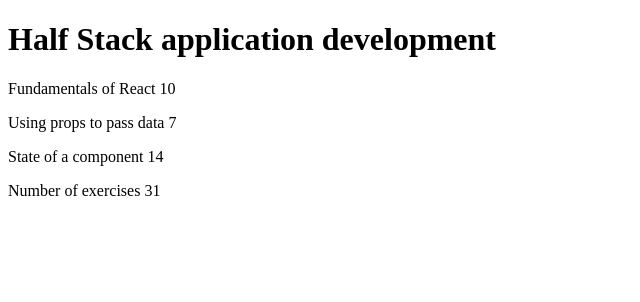
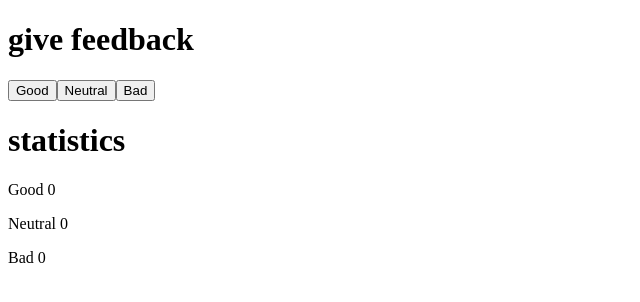
Before and after one commit to jogabeca-cpu/Exercises-Part-1-Full-Stack-open-Course, a React (Vite) app: page / in a window 1280 px wide. Shown: the top 302 px of the page, without its empty margins (0-640 px from the left). Built offline with nearby package versions, Linux system fonts and the light colour scheme.

Commit message:
exercise 1.6 Unicafe

```diff
--- a/src/App.jsx
+++ b/src/App.jsx
@@ -1,62 +1,26 @@
-import React from 'react'
-
-const Header = (props) => {
-  return <h1>{props.course}</h1>
-}
-
-const Part = (props) => {
-  return (
-    <p>
-      {props.part} {props.exercises}
-    </p>
-  )
-}
-
-const Content = (props) => {
-  return (
-    <div>
-      <Part part={props.parts[0].name} exercises={props.parts[0].exercises} />
-      <Part part={props.parts[1].name} exercises={props.parts[1].exercises} />
-      <Part part={props.parts[2].name} exercises={props.parts[2].exercises} />
-    </div>
-  )
-}
-
-const Total = (props) => {
-  return (
-    <p>
-      Number of exercises {props.parts[0].exercises + props.parts[1].exercises + props.parts[2].exercises}
-    </p>
-  )
-}
+import { useState } from 'react'
 
 const App = () => {
-  const course = {
-    name: 'Half Stack application development',
-    parts: [
-      {
-        name: 'Fundamentals of React',
-        exercises: 10
-      },
-      {
-        name: 'Using props to pass data',
-        exercises: 7
-      },
-      {
-        name: 'State of a component',
-        exercises: 14
-      }
-    ]
-  }
+  // save clicks of each button to its own state
+  const [good, setGood] = useState(0)
+  const [neutral, setNeutral] = useState(0)
+  const [bad, setBad] = useState(0)
 
   return (
     <div>
-      {/* Enviamos solo la propiedad name para el título */}
-      <Header course={course.name} />
+      <h1>give feedback</h1>
 
-      {/* Enviamos el arreglo completo que está adentro de course */}
-      <Content parts={course.parts} />
-      <Total parts={course.parts} />
+      {/* handler directly in the button */}
+      <button onClick={() => setGood(good + 1)}>Good</button>
+      <button onClick={() => setNeutral(neutral + 1)}>Neutral</button>
+      <button onClick={() => setBad(bad + 1)}>Bad</button>
+
+      <h1>statistics</h1>
+
+      {/* show numbers */}
+      <p>Good {good}</p>
+      <p>Neutral {neutral}</p>
+      <p>Bad {bad}</p>
     </div>
   )
 }
```
